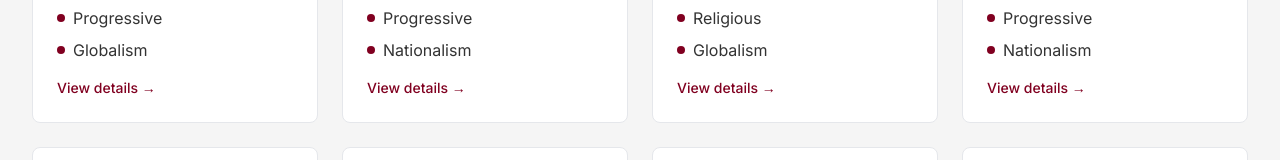
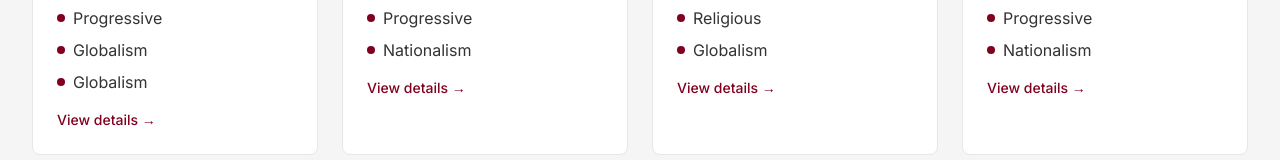
Before and after one commit to uzair-shakeel/philosiq, a Next.js app: page /archetypes in a window 1280 px wide. Shown: the part 483-643 px from the top of the page. Built offline with nearby package versions, Linux system fonts and the light colour scheme; no server answers.

Commit message:
Test to add a 5th

```diff
--- a/src/pages/archetypes.jsx
+++ b/src/pages/archetypes.jsx
@@ -8,7 +8,7 @@ export default function ArchetypePage() {
     {
       id: "utopian",
       name: "The Utopian",
-      traits: ["Equity", "Democracy", "Progressive", "Globalism"],
+      traits: ["Equity", "Democracy", "Progressive", "Globalism", "Globalism"],
       slug: "utopian",
     },
     {
```
